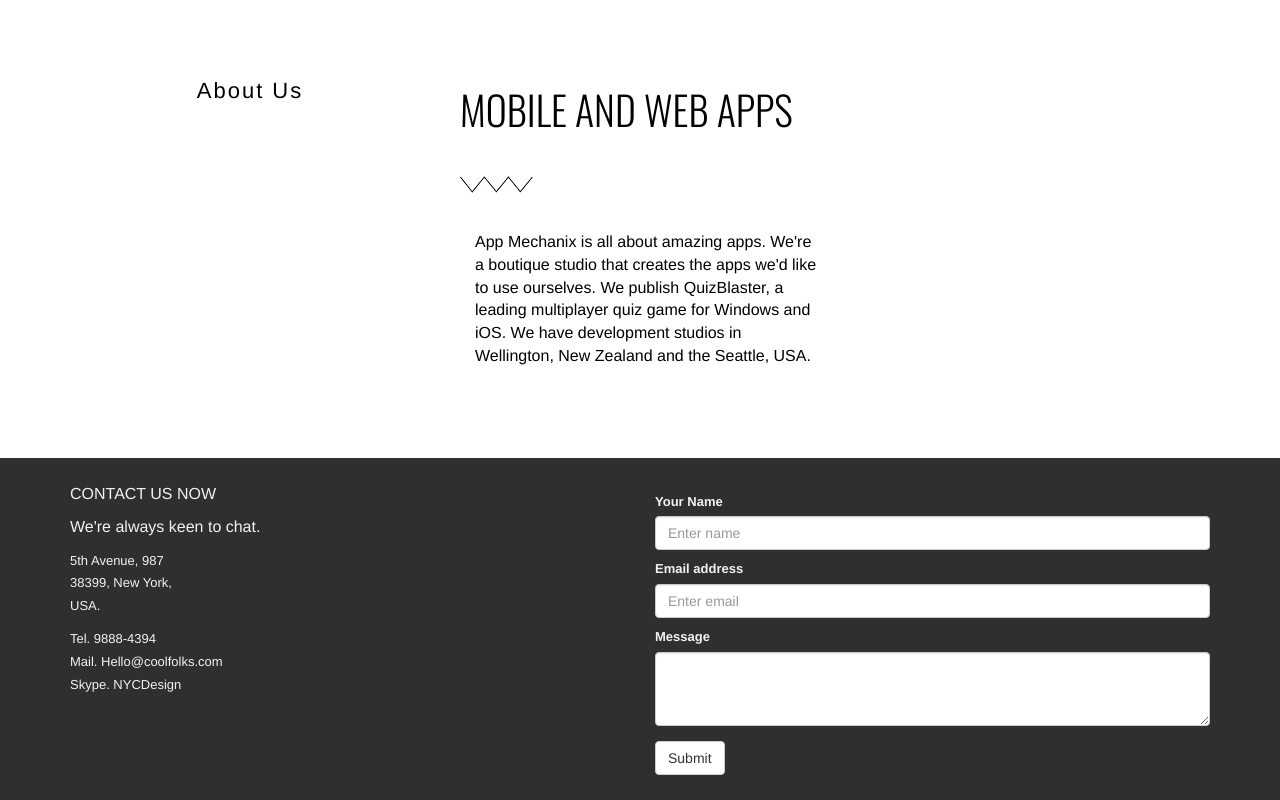
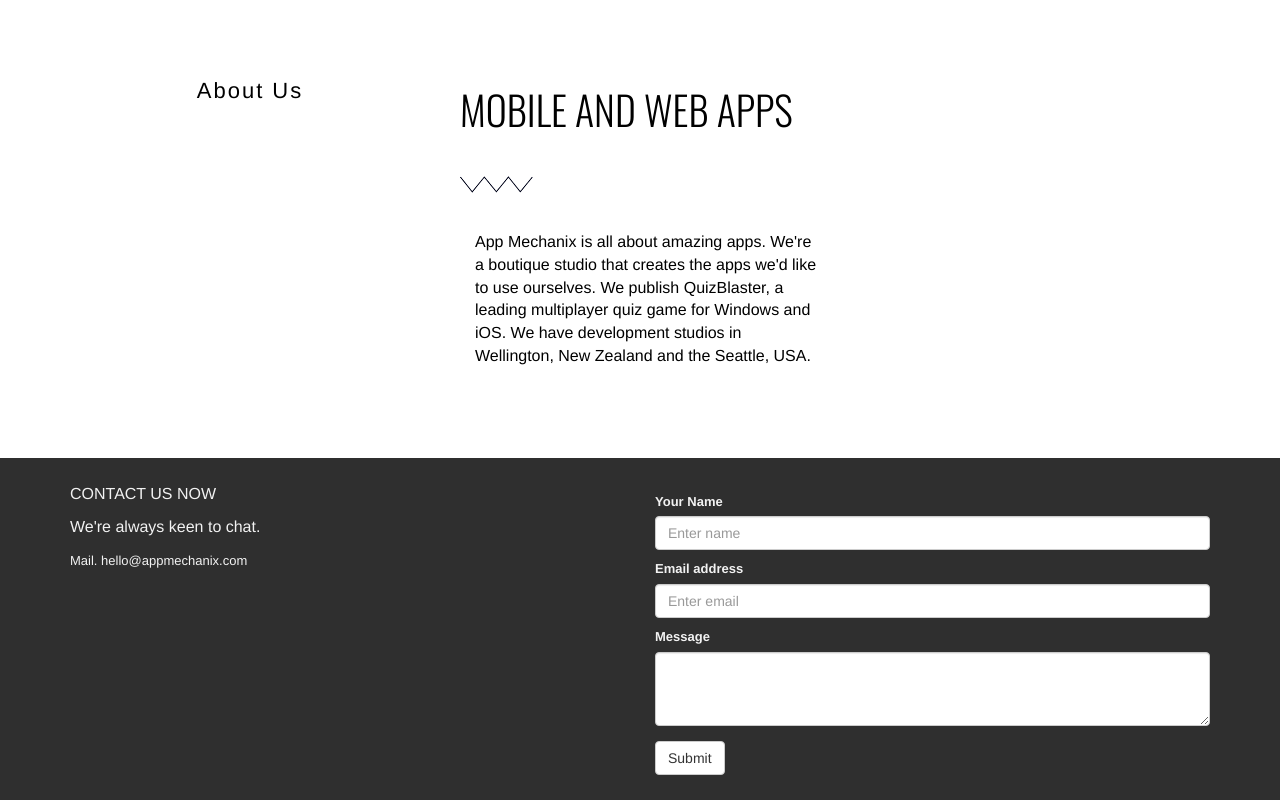
Before and after one commit to appmechanix/appmechanix, a website: page views/home.html in a window 1280 px wide. Shown: the part 1294-2094 px from the top of the page. Drawn offline with nearby package versions, Linux system fonts and the light colour scheme.

Commit message:
Update home.html

```diff
--- a/views/home.html
+++ b/views/home.html
@@ -181,16 +181,10 @@
 
                 <p>We're always keen to chat.</p>
 
+
                 <p>
-                    <small>5th Avenue, 987<br/>
-                        38399, New York,<br/>
-                        USA.
-                    </small>
-                </p>
-                <p>
-                    <small>Tel. 9888-4394<br/>
-                        Mail. Hello@coolfolks.com<br/>
-                        Skype. NYCDesign
+                    <small>
+                        Mail. hello@appmechanix.com<br/>
                 </p>
 
             </div>
```
